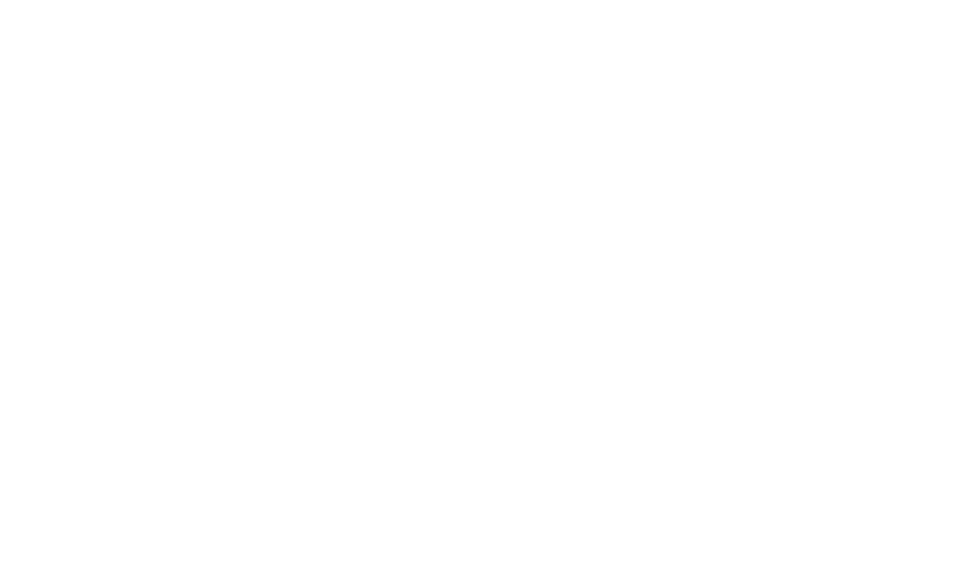
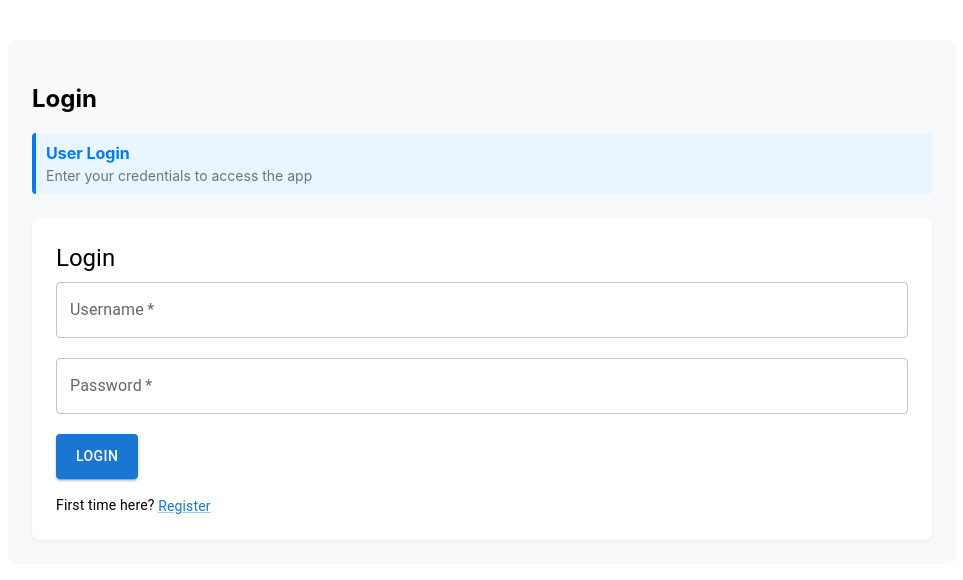
Before and after one commit to Oumaymaazmi/crud-task-front, a React (Create React App) app: page /login in a window 1280 px wide. Before the commit this address had no page. Shown: the top 580 px of the page, without its empty margins (158-1121 px from the left). Built offline with nearby package versions, Linux system fonts and the light colour scheme.

Commit message:
add login page

```diff
--- /dev/null
+++ b/src/containers/AppLogin/Wrapper.js
@@ -0,0 +1,19 @@
+import { styled } from "@mui/system";
+
+const Wrapper = styled("div")`
+  .form-field {
+    margin-bottom: 20px;
+  }
+
+  .submit-btn {
+    background-color: #1976d2;
+    color: white;
+    padding: 10px 20px;
+  }
+
+  .submit-btn:hover {
+    background-color: #155fa0;
+  }
+`;
+
+export default Wrapper;
--- /dev/null
+++ b/src/containers/AppLogin/index.js
@@ -0,0 +1,101 @@
+import { useState } from "react";
+import { useNavigate } from "react-router-dom";
+import { TextField, Button, Typography, Link } from "@mui/material";
+import Wrapper from "./Wrapper";
+import axios from "axios";
+import authService from "services/AuthService";
+
+export default function AppLogin({
+  isLoginMode,
+  setIsLoginMode,
+  setStatusType,
+  setStatusMessage,
+}) {
+  const initUser ={ username: "", password: "" }
+  const [credentials, setCredentials] = useState(initUser);
+  const [loading, setLoading] = useState(false);
+  const navigate = useNavigate();
+
+  function handleChange(e) {
+    setCredentials({ ...credentials, [e.target.name]: e.target.value });
+  }
+
+  async function handleSubmit(e) {
+    e.preventDefault();
+    setLoading(true);
+    try {
+      if (isLoginMode) {
+       const res =  await authService.login(credentials);
+        localStorage.setItem("token", res.data.token);
+        setStatusType("success");
+        setStatusMessage("Login successful!");
+        navigate("/");
+      } else {
+        await authService.register(credentials);
+        setCredentials(initUser)
+        setStatusType("success");
+        setStatusMessage("Registration successful! You can now log in.");
+        setIsLoginMode(true);
+        navigate("/login");
+      }
+    } catch (err) {
+      const errorMsg =
+        err?.response?.data || "Something went wrong.";
+      setStatusType("error");
+      setStatusMessage(errorMsg);
+    } finally {
+      setLoading(false);
+    }
+  }
+
+  return (
+     <Wrapper>
+      <Typography variant="h5" gutterBottom>
+        {isLoginMode ? "Login" : "Register"}
+      </Typography>
+
+      <form onSubmit={handleSubmit}>
+        <div className="form-field">
+          <TextField
+            label="Username"
+            name="username"
+            value={credentials.username}
+            onChange={handleChange}
+            fullWidth
+            required
+          />
+        </div>
+        <div className="form-field">
+          <TextField
+            label="Password"
+            name="password"
+            type="password"
+            value={credentials.password}
+            onChange={handleChange}
+            fullWidth
+            required
+          />
+        </div>
+        <Button
+          type="submit"
+          variant="contained"
+          className="submit-btn"
+          disabled={loading}
+        >
+          {isLoginMode ? "Login" : "Register"}
+        </Button>
+      </form>
+
+    <Typography variant="body2" style={{ marginTop: "1rem" }}>
+        {isLoginMode ? "First time here?" : "Already have an account?"}{" "}
+        <Link
+          component="button"
+          variant="body2"
+          onClick={() => setIsLoginMode(!isLoginMode)}
+        >
+          {isLoginMode ? "Register" : "Login"}
+        </Link>
+      </Typography>
+    </Wrapper>
+  );
+}
--- /dev/null
+++ b/src/pages/LoginPage/index.js
@@ -0,0 +1,36 @@
+import { useState } from "react";
+import FormLayout from "components/FormLayout";
+import AppLogin from "containers/AppLogin";
+
+export default function LoginPage() {
+  const [statusType, setStatusType] = useState("");
+  const [statusMessage, setStatusMessage] = useState("");
+  const [isLoginMode, setIsLoginMode] = useState(true);
+
+  const timelineItems = [
+    {
+      id: 1,
+      title: isLoginMode ? "User Login" : "Register",
+      subtitle: isLoginMode
+        ? "Enter your credentials to access the app"
+        : "Create a new account to get started",
+      selected: true,
+    },
+  ];
+
+  return (
+    <FormLayout
+      sectionName={isLoginMode ? "Login" : "Register"}
+      timelineItems={timelineItems}
+      statusMessage={statusMessage}
+      statusType={statusType}
+    >
+      <AppLogin
+        isLoginMode={isLoginMode}
+        setIsLoginMode={setIsLoginMode}
+        setStatusType={setStatusType}
+        setStatusMessage={setStatusMessage}
+      />
+    </FormLayout>
+  );
+}
--- a/src/routes/index.js
+++ b/src/routes/index.js
@@ -1,12 +1,13 @@
 import { BrowserRouter, Routes, Route } from "react-router-dom";
 import AddProductPage from "pages/AddProductPage";
 import ProductListPage from "pages/ProductListPage";
-import Navbar from "components/Navbar";
+import LoginPage from "pages/LoginPage";
 
 export default function AppRoutes() {
   return (
     <BrowserRouter>
       <Routes>
+        <Route path="/login" element={<LoginPage />} />
         <Route path="/" element={<ProductListPage />} />
         <Route path="/add" element={<AddProductPage />} />
         <Route path="/edit/:id" element={<AddProductPage />} />
--- /dev/null
+++ b/src/services/AuthService.js
@@ -0,0 +1,10 @@
+import axios from "axios";
+
+const BASE_URL = "http://localhost:8080/auth";
+
+const authService = {
+    login : (appUser) => axios.post(`${BASE_URL}/login`, appUser),
+    register : (appUser) => axios.post(`${BASE_URL}/register`, appUser)
+};
+
+export default authService;
```
